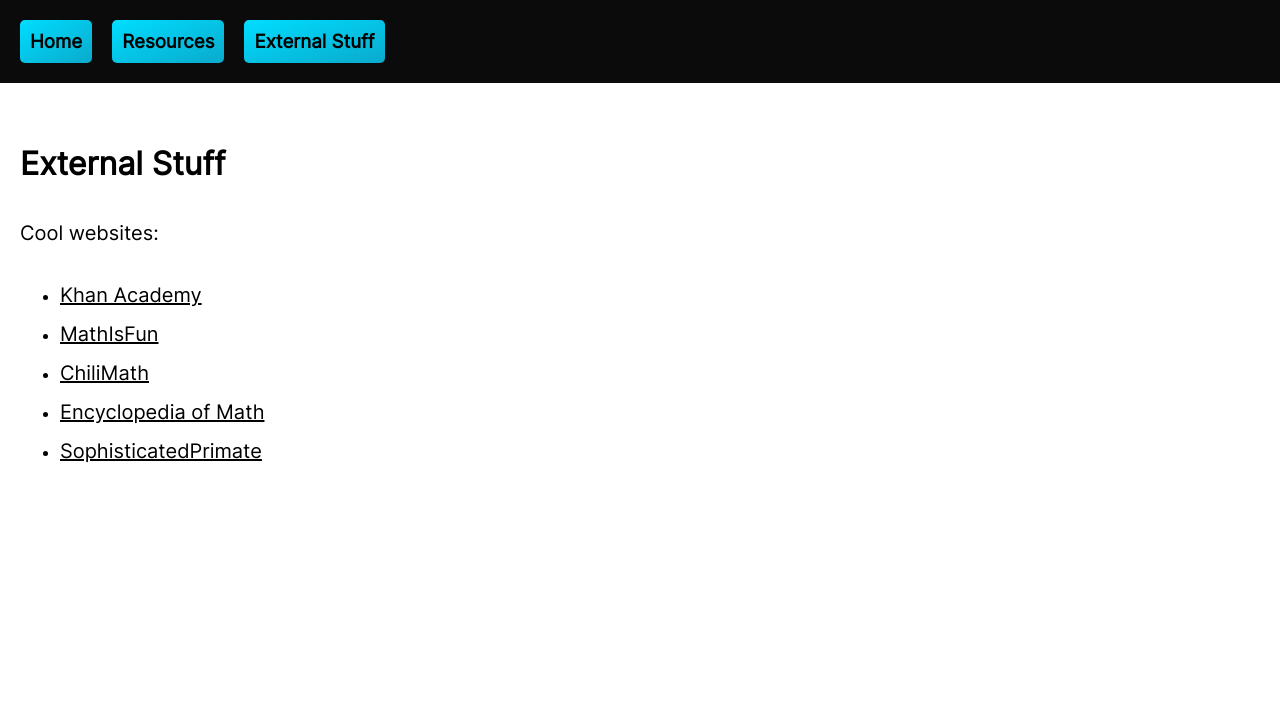
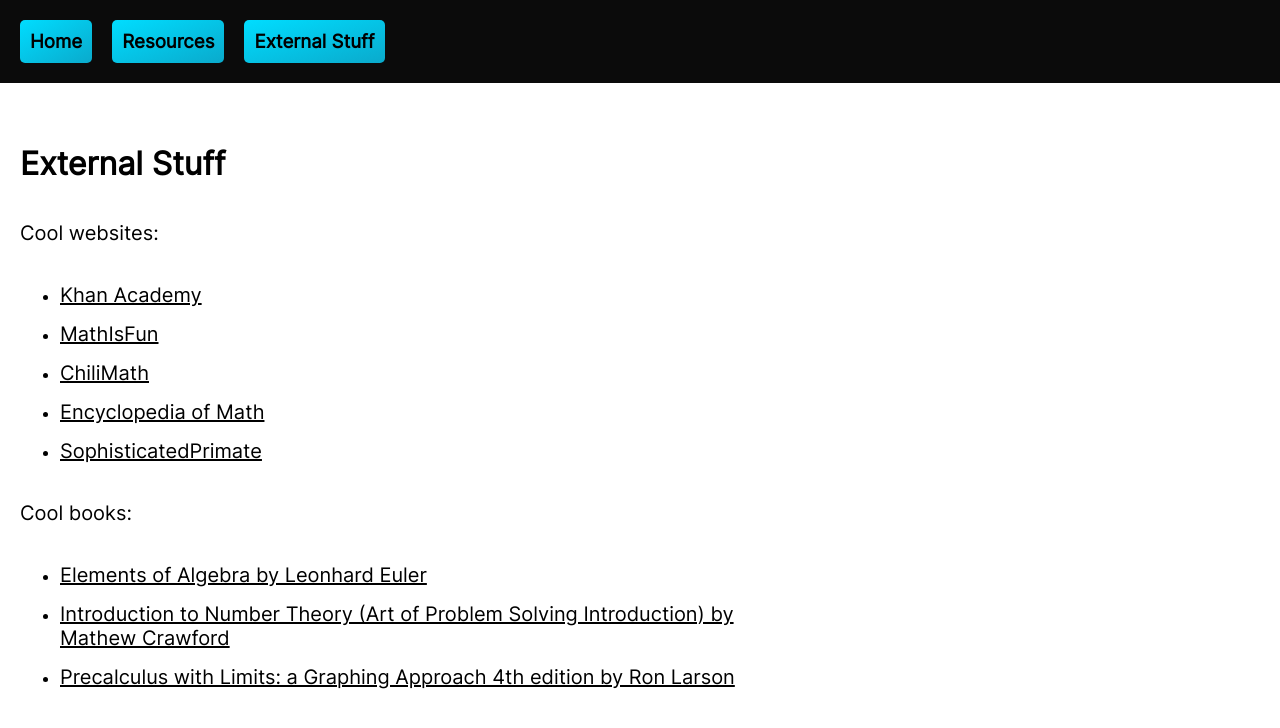
Before and after one commit to PixelatedLagg/MathInfo, a React (Create React App) app: page /external in a window 1280 px wide. Shown: the top 728 px of the page. Built offline with nearby package versions, Linux system fonts and the light colour scheme.

Commit message:
+ books in external stuff

```diff
--- a/src/External.js
+++ b/src/External.js
@@ -25,6 +25,18 @@
                         <a href='https://sophisticatedprimate.com/'>SophisticatedPrimate</a>
                     </li>
                 </ul>
+                <p>Cool books:</p>
+                <ul>
+                    <li>
+                        <a href='https://archive.org/details/ElementsOfAlgebraLeonhardEuler2015/mode/2up'>Elements of Algebra by Leonhard Euler</a>
+                    </li>
+                    <li>
+                        <a href='https://www.amazon.com/Introduction-Number-Theory-Problem-Solving/dp/1934124125'>Introduction to Number Theory (Art of Problem Solving Introduction) by Mathew Crawford</a>
+                    </li>
+                    <li>
+                        <a href='https://archive.org/details/precalculuswithl0000lars_e0m3'>Precalculus with Limits: a Graphing Approach 4th edition by Ron Larson</a>
+                    </li>
+                </ul>
             </div>
         </div>
             );
```
